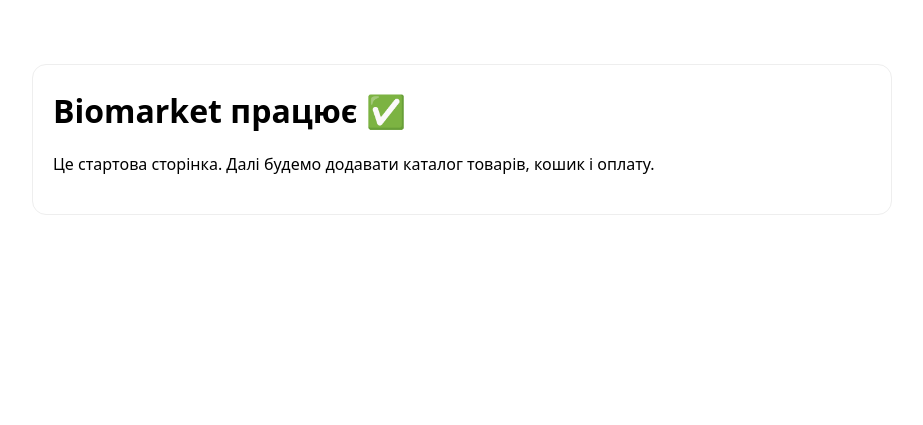
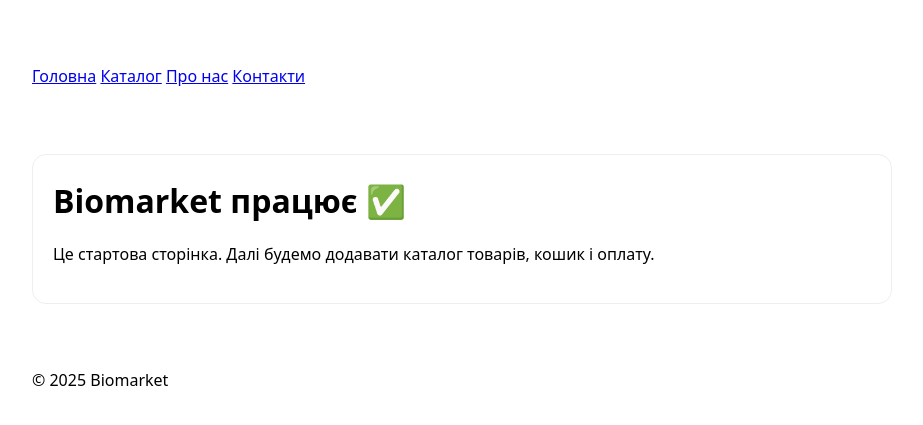
Before and after one commit to mykolasakovskiy/biomarket, a Django app: page / in a window 1280 px wide. Shown: the top 425 px of the page, without its empty margins (178-1101 px from the left). Run offline with Django 5.2, Linux system fonts and the light colour scheme.

Commit message:
Add base template with navigation

```diff
--- /dev/null
+++ b/biomarket/templates/base.html
@@ -0,0 +1,28 @@
+{% load static %}
+<!doctype html>
+<html lang="uk">
+  <head>
+    <meta charset="utf-8">
+    <meta name="viewport" content="width=device-width, initial-scale=1">
+    <title>{% block title %}Biomarket{% endblock %}</title>
+    <link rel="stylesheet" href="{% static 'style.css' %}">
+  </head>
+  <body>
+    <header>
+      <nav class="wrap">
+        <a href="{% url 'home' %}">Головна</a>
+        <a href="/catalog/">Каталог</a>
+        <a href="/about/">Про нас</a>
+        <a href="/contacts/">Контакти</a>
+      </nav>
+    </header>
+    <main class="wrap">
+      {% block content %}{% endblock %}
+    </main>
+    <footer>
+      <div class="wrap">
+        <p>&copy; {% now 'Y' %} Biomarket</p>
+      </div>
+    </footer>
+  </body>
+</html>
--- a/biomarket/templates/index.html
+++ b/biomarket/templates/index.html
@@ -1,17 +1,8 @@
-<!doctype html>
-<html lang="uk">
-  <head>
-    <meta charset="utf-8">
-    <meta name="viewport" content="width=device-width, initial-scale=1">
-    <title>Biomarket</title>
-    <link rel="stylesheet" href="/static/style.css">
-  </head>
-  <body>
-    <div class="wrap">
-      <div class="card">
-        <h1>Biomarket працює ✅</h1>
-        <p>Це стартова сторінка. Далі будемо додавати каталог товарів, кошик і оплату.</p>
-      </div>
-    </div>
-  </body>
-</html>
+{% extends "base.html" %}
+
+{% block content %}
+  <div class="card">
+    <h1>Biomarket працює ✅</h1>
+    <p>Це стартова сторінка. Далі будемо додавати каталог товарів, кошик і оплату.</p>
+  </div>
+{% endblock %}
```
